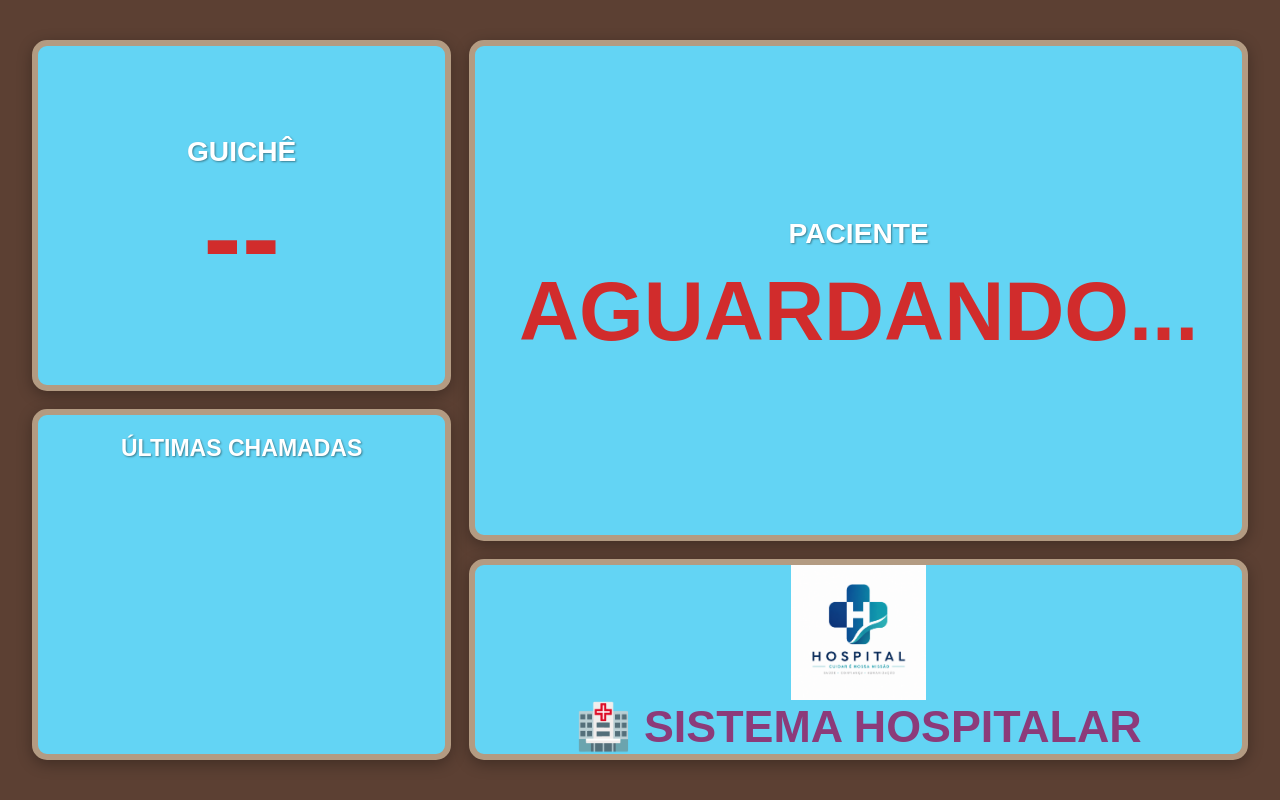
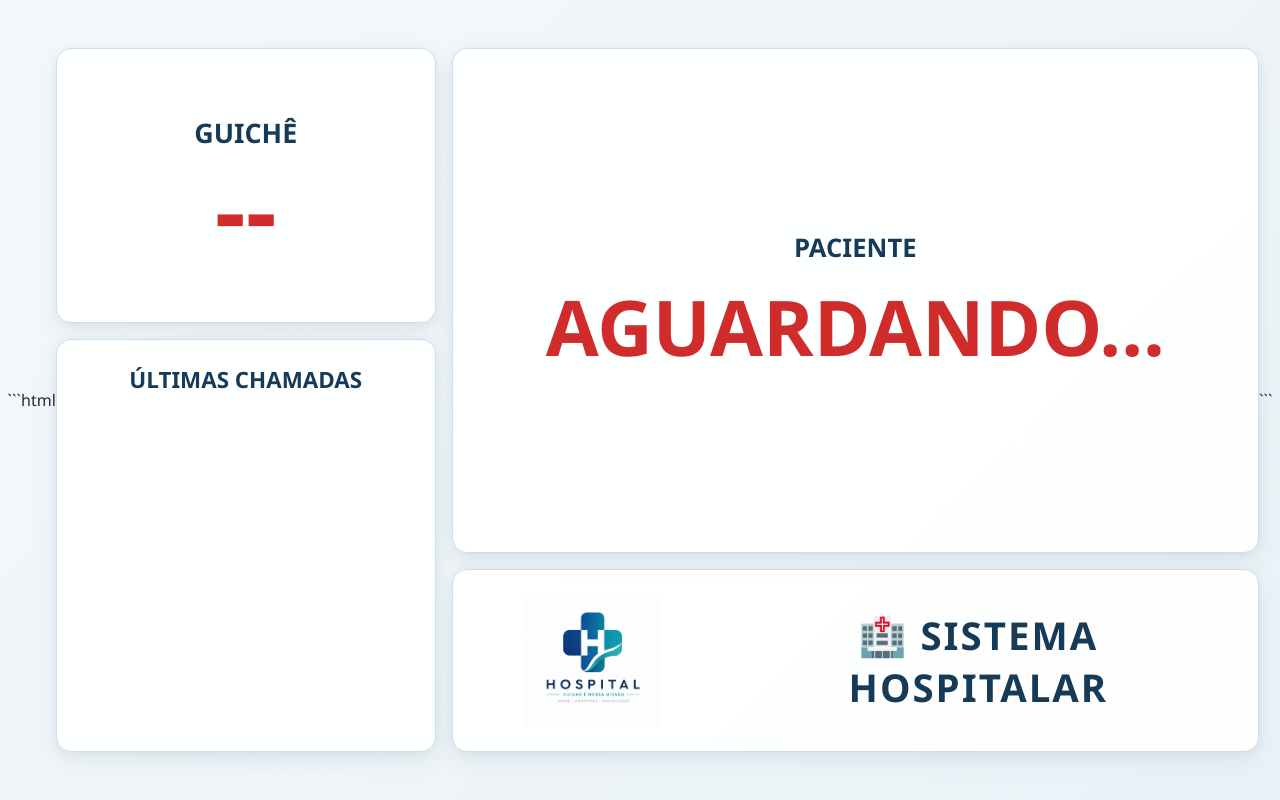
Before and after one commit to Davi161241/sentinela, a website: page frontend/tv.html in a window 1280 px wide. Drawn offline with Linux system fonts and the light colour scheme; no server answers.

Commit message:
Update tv.html

````diff
--- a/frontend/tv.html
+++ b/frontend/tv.html
@@ -1,192 +1,414 @@
+```html
 <!DOCTYPE html>
 <html lang="pt-BR">
 <head>
   <meta charset="UTF-8">
   <title>Mídia Indoor - TV</title>
+
   <style>
-    * { box-sizing: border-box; margin: 0; padding: 0; font-family: Arial, sans-serif; }
+    * {
+      box-sizing: border-box;
+      margin: 0;
+      padding: 0;
+      font-family: "Segoe UI", Arial, sans-serif;
+    }
 
     body {
-      background-color: #5c4033;
+      background: linear-gradient(
+        135deg,
+        #f4f8fb 0%,
+        #eaf2f7 100%
+      );
+
       display: flex;
       justify-content: center;
       align-items: center;
+
+      width: 100vw;
       height: 100vh;
+
       overflow: hidden;
+
+      color: #1f2d3d;
     }
+
+    /* =========================================
+       CONTAINER PRINCIPAL
+    ========================================= */
 
     .tv-container {
       display: flex;
-      width: 95vw;
-      height: 90vh;
-      gap: 18px;
+
+      width: 94vw;
+      height: 88vh;
+
+      max-width: 1500px;
+
+      gap: 16px;
     }
+
+
+    /* =========================================
+       PAINEL ESQUERDO
+    ========================================= */
 
     .left-panel {
       display: flex;
       flex-direction: column;
-      width: 35%;
-      gap: 18px;
+
+      width: 32%;
+
+      gap: 16px;
     }
+
+
+    /* =========================================
+       PAINEL DIREITO
+    ========================================= */
 
     .right-panel {
       display: flex;
       flex-direction: column;
-      width: 65%;
-      gap: 18px;
+
+      width: 68%;
+
+      gap: 16px;
     }
 
+
+    /* =========================================
+       BOXES
+    ========================================= */
+
     .box {
-      background-color: #63d4f4;
-      border: 6px solid #b39b82;
+      background: rgba(255, 255, 255, 0.96);
+
+      border: 1px solid #cbdfea;
+
       border-radius: 15px;
-      padding: 20px;
+
+      padding: 22px;
+
       display: flex;
       flex-direction: column;
+
       justify-content: center;
       align-items: center;
+
       text-align: center;
-      box-shadow: 0 4px 15px rgba(0,0,0,0.3);
+
+      box-shadow:
+        0 8px 24px rgba(30, 70, 90, 0.08),
+        0 2px 7px rgba(30, 70, 90, 0.05);
     }
 
+
+    /* =========================================
+       TÍTULOS
+    ========================================= */
+
     .box-title {
-      color: #ffffff;
-      font-size: 2.2vw;
-      font-weight: bold;
+      color: #173b57;
+
+      font-size: 2.1vw;
+
+      font-weight: 700;
+
       text-transform: uppercase;
-      text-shadow: 1px 1px 2px rgba(0,0,0,0.4);
-      margin-bottom: 12px;
+
+      text-shadow: none;
+
+      margin-bottom: 10px;
     }
 
-    /* Painel esquerdo - local (guichê ou consultório) */
-    .local-box { flex: 1; }
+
+    /* =========================================
+       LOCAL / CONSULTÓRIO
+    ========================================= */
+
+    .local-box {
+      flex: 0 0 39%;
+    }
 
     .local-number {
       color: #d12c2c;
-      font-size: 9vw;
-      font-weight: bold;
+
+      font-size: 7.5vw;
+
+      font-weight: 700;
+
       line-height: 1;
     }
 
     .local-type {
-      color: #555;
+      color: #36566b;
+
       font-size: 1.8vw;
-      font-weight: bold;
+
+      font-weight: 600;
+
       margin-top: 6px;
     }
 
-    /* Histórico */
+
+    /* =========================================
+       HISTÓRICO
+    ========================================= */
+
     .history-box {
       flex: 1;
+
       justify-content: flex-start;
+
       align-items: flex-start;
+
+      padding: 24px;
     }
 
     .history-box .box-title {
-      font-size: 1.8vw;
+      font-size: 1.75vw;
+
       align-self: center;
+
+      margin-bottom: 20px;
     }
 
     #history-list {
       list-style: none;
+
       width: 100%;
+
       color: #d12c2c;
-      font-size: 1.5vw;
-      font-weight: bold;
+
+      font-size: 1.45vw;
+
+      font-weight: 600;
+
       text-align: left;
     }
 
     #history-list li {
-      margin-bottom: 8px;
-      border-bottom: 1px solid rgba(0,0,0,0.1);
-      padding-bottom: 5px;
+      margin-bottom: 0;
+
+      padding: 9px 2px;
+
+      border-bottom: 1px solid #dce7ed;
     }
 
-    /* Painel direito - nome do paciente */
-    .patient-box { flex: 3; }
+
+    /* =========================================
+       PAINEL DO PACIENTE
+    ========================================= */
+
+    .patient-box {
+      flex: 3;
+
+      padding: 25px;
+    }
+
+    .patient-box .box-title {
+      font-size: 2vw;
+
+      margin-bottom: 18px;
+    }
 
     .patient-name {
       color: #d12c2c;
-      font-size: 6.5vw;
-      font-weight: bold;
-      line-height: 1.2;
+
+      font-size: 6vw;
+
+      font-weight: 700;
+
+      line-height: 1.15;
+
       word-break: break-word;
     }
 
-    /* Logo */
+
+    /* =========================================
+       LOGO
+    ========================================= */
+
     .logo-box {
       flex: 1;
+
       position: relative;
+
+      display: flex;
+
+      flex-direction: row;
+
       justify-content: center;
+
       align-items: center;
+
+      gap: 35px;
+
       overflow: hidden;
+
+      padding: 15px 35px;
     }
 
     .logo-image {
-      width: 75%;
+      width: 30%;
       height: 90%;
+
       object-fit: contain;
+
       object-position: center;
+
       display: block;
     }
 
     .logo-text {
-      color: #8c3b7a;
-      font-size: 3.5vw;
-      font-weight: bold;
+      color: #173b57;
+
+      font-size: 3vw;
+
+      font-weight: 700;
+
       text-transform: uppercase;
+
+      letter-spacing: 2px;
     }
 
-    /* Animação de flash quando chama */
+
+    /* =========================================
+       FLASH DA CHAMADA
+    ========================================= */
+
     @keyframes flash {
-      0%, 100% { opacity: 1; }
-      50% { opacity: 0.3; }
+      0%, 100% {
+        opacity: 1;
+      }
+
+      50% {
+        opacity: 0.3;
+      }
     }
 
     .flash {
       animation: flash 0.5s ease 3;
     }
+
+
+    /* =========================================
+       RESPONSIVIDADE
+    ========================================= */
+
+    @media (max-width: 900px) {
+
+      .tv-container {
+        width: 96vw;
+        height: 92vh;
+
+        gap: 12px;
+      }
+
+      .left-panel,
+      .right-panel {
+        gap: 12px;
+      }
+
+      .box {
+        border-radius: 12px;
+
+        padding: 16px;
+      }
+
+      .box-title {
+        font-size: 2.5vw;
+      }
+
+      .local-number {
+        font-size: 8vw;
+      }
+
+      .patient-name {
+        font-size: 6.5vw;
+      }
+
+      .logo-box {
+        gap: 20px;
+      }
+
+      .logo-text {
+        font-size: 2.5vw;
+      }
+    }
+
   </style>
 </head>
 
 <body>
 
 <!-- Estrutura da tela da TV criada para exibir o local e o nome do paciente -->
+
 <div class="tv-container">
 
   <div class="left-panel">
 
     <div class="box local-box">
-      <div class="box-title" id="local-tipo">GUICHÊ</div>
-      <div class="local-number" id="local-numero">--</div>
+
+      <div class="box-title" id="local-tipo">
+        GUICHÊ
+      </div>
+
+      <div class="local-number" id="local-numero">
+        --
+      </div>
+
     </div>
 
+
     <div class="box history-box">
-      <div class="box-title">ÚLTIMAS CHAMADAS</div>
+
+      <div class="box-title">
+        ÚLTIMAS CHAMADAS
+      </div>
+
       <ul id="history-list"></ul>
+
     </div>
 
   </div>
 
+
   <div class="right-panel">
 
     <div class="box patient-box">
-      <div class="box-title">PACIENTE</div>
-      <div class="patient-name" id="patient-name">AGUARDANDO...</div>
+
+      <div class="box-title">
+        PACIENTE
+      </div>
+
+      <div class="patient-name" id="patient-name">
+        AGUARDANDO...
+      </div>
+
     </div>
+
 
     <div class="box logo-box">
 
       <!-- Logo do hospital -->
-      <img src="../logo.png" alt="Logo do Hospital" class="logo-image">
 
-      <div class="logo-text">🏥 Sistema Hospitalar</div>
+      <img
+        src="../logo.png"
+        alt="Logo do Hospital"
+        class="logo-image"
+      >
+
+      <div class="logo-text">
+        🏥 Sistema Hospitalar
+      </div>
 
     </div>
 
   </div>
 
 </div>
+
 
 <script>
 let ultimoId = null;
@@ -200,38 +422,69 @@ function atualizar() {
       const historico = data.historico || [];
 
       if (chamada) {
-        document.getElementById("local-tipo").innerText = chamada.localTipo || "GUICHÊ";
-        document.getElementById("local-numero").innerText = chamada.localNumero || "--";
-        document.getElementById("patient-name").innerText = chamada.paciente || "AGUARDANDO...";
+        document.getElementById("local-tipo").innerText =
+          chamada.localTipo || "GUICHÊ";
+
+        document.getElementById("local-numero").innerText =
+          chamada.localNumero || "--";
+
+        document.getElementById("patient-name").innerText =
+          chamada.paciente || "AGUARDANDO...";
+
 
         // Flash visual quando há chamada nova
         if (chamada.id !== ultimoId) {
+
           ultimoId = chamada.id;
-          const patientBox = document.querySelector(".patient-box");
+
+          const patientBox =
+            document.querySelector(".patient-box");
+
           patientBox.classList.remove("flash");
-          void patientBox.offsetWidth; // reflow
+
+          void patientBox.offsetWidth;
+
           patientBox.classList.add("flash");
         }
       }
 
+
       // Histórico
-      const list = document.getElementById("history-list");
+      const list =
+        document.getElementById("history-list");
+
       list.innerHTML = "";
 
+
       historico.slice(0, 4).forEach(h => {
-        const li = document.createElement("li");
-        const tipo = h.localTipo ? h.localTipo.substring(0,4) : "GUIC";
-        li.innerText = `${tipo}. ${h.localNumero} - ${h.paciente}`;
+
+        const li =
+          document.createElement("li");
+
+        const tipo =
+          h.localTipo
+            ? h.localTipo.substring(0,4)
+            : "GUIC";
+
+        li.innerText =
+          `${tipo}. ${h.localNumero} - ${h.paciente}`;
+
         list.appendChild(li);
       });
+
     })
-    .catch(err => console.log("Erro ao buscar chamada:", err));
+    .catch(err =>
+      console.log("Erro ao buscar chamada:", err)
+    );
 }
+
 
 // Polling a cada 2 segundos
 atualizar();
+
 setInterval(atualizar, 2000);
 </script>
 
 </body>
 </html>
+```
````
